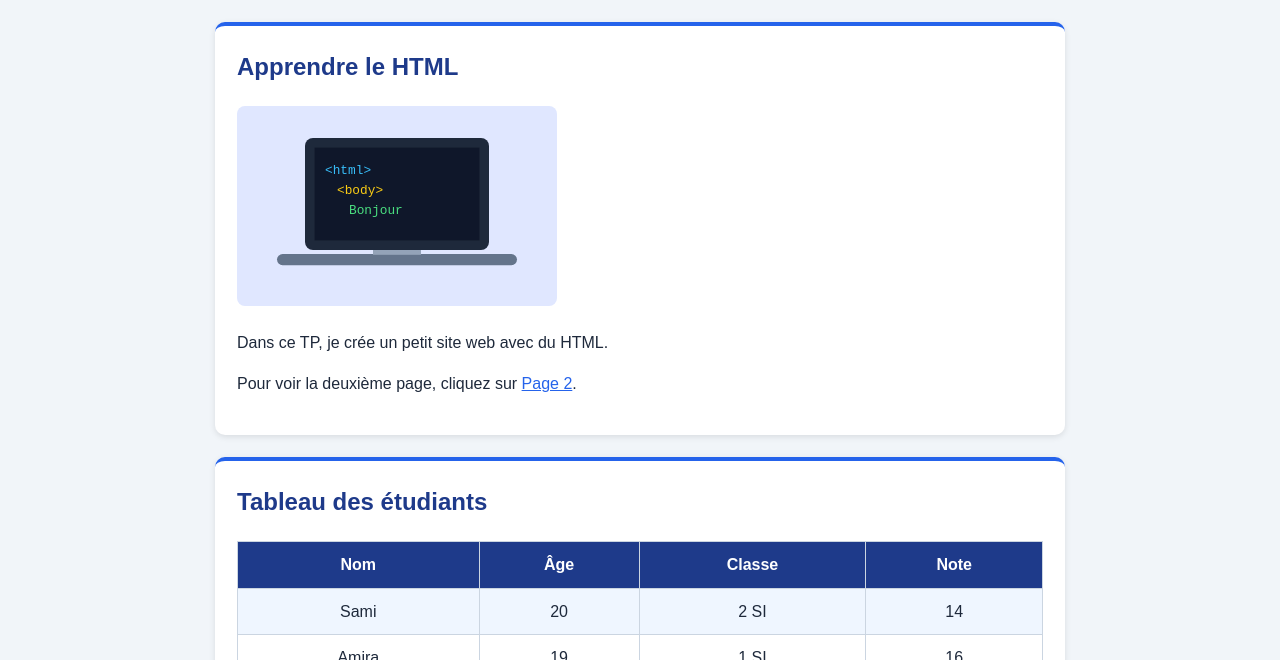
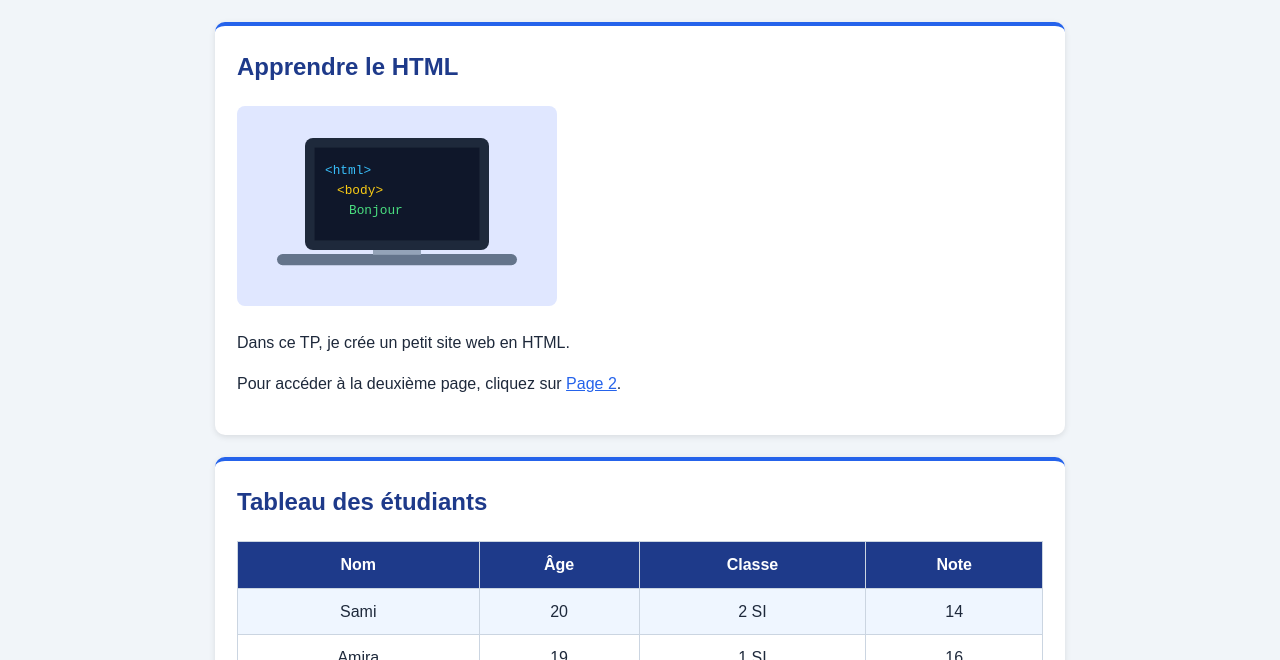
Before and after one commit to ali-bouzayen/HTML-TP, a plain HTML site: page index.html in a window 1280 px wide. Shown: the part 140-800 px from the top of the page. Drawn offline with Linux system fonts and the light colour scheme.

Commit message:
Update index.html

```diff
--- a/index.html
+++ b/index.html
@@ -46,8 +46,8 @@ footer { background: #1e3a8a; color: white; text-align: center; padding: 15px; }
 <section>
 <h2>Apprendre le HTML</h2>
 <img src="ordinateur.svg" alt="Dessin d'un ordinateur avec du code HTML" width="320">
-<p>Dans ce TP, je crée un petit site web avec du HTML.</p>
-<p>Pour voir la deuxième page, cliquez sur <a href="page2.html">Page 2</a>.</p>
+<p>Dans ce TP, je crée un petit site web en HTML.</p>
+<p>Pour accéder à la deuxième page, cliquez sur <a href="page2.html">Page 2</a>.</p>
 </section>
 
 <!-- tableau -->
```
